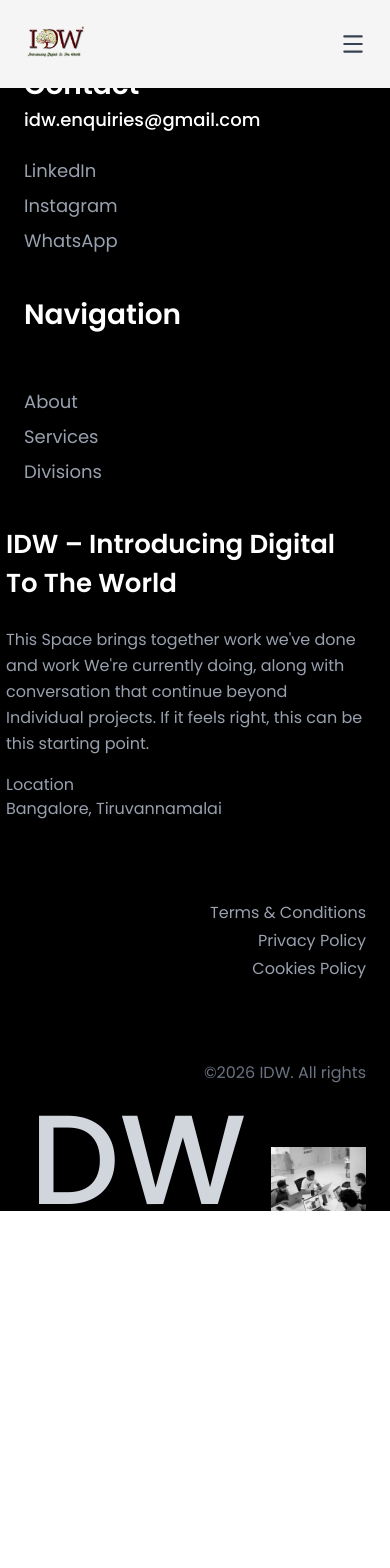
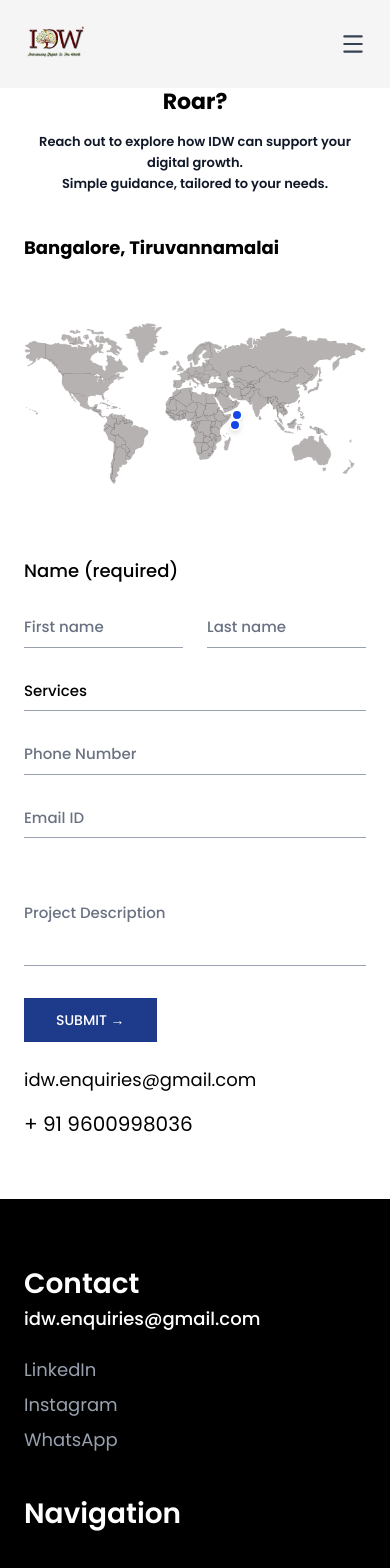
Before and after one commit to shibu-idw/IDW, a React (Vite) app: page /contact in a window 390 px wide. Shown: the top 1568 px of the page. Before the commit the page ends 1211 px from the top, so only its background shows below. Built offline with nearby package versions, Linux system fonts and the light colour scheme.

Commit message:
sathish contsus page correction

```diff
--- a/src/App.jsx
+++ b/src/App.jsx
@@ -5,6 +5,7 @@
 import Home from "./Pages/Home"
 import About from "./Pages/Aboutpage"
 import Footer from './Components/Footer/Footer'
+import Contact from "./Components/Contact/contactus"
 
 const App = () => {
   return (
@@ -15,6 +16,7 @@
         <Route path="/" element={<Home />} />
         <Route path="/about" element={<About />} />
         <Route path="/division" element={<Division />} />
+        <Route path="/contact" element={<Contact />} />
       </Routes>
       <Footer />
     </>
--- /dev/null
+++ b/src/Components/Contact/contactus.jsx
@@ -0,0 +1,140 @@
+import React from "react";
+import mapImg from "./../../assets/Footer/Contact1.png";
+
+const HeroContact = () => {
+  return (
+    <section className="bg-white px-6 md:px-10 lg:px-20 py-15 font-Poppins">
+
+      {/* ── HEADING ── */}
+      <div className="text-center max-w-5xl mx-auto mb-10">
+        <h1 className="text-[22px] sm:text-[28px] md:text-[38px] lg:text-[52px] font-bold text-black leading-tight">
+          Ready to Make Your Brand Roar?
+        </h1>
+        <p className="font-Inter text-gray-900 text-[13px] sm:text-[15px] md:text-[17px] lg:text-[20px] font-semibold leading-relaxed text-center mt-4">
+          Reach out to explore how IDW can support your digital growth. <br />
+          Simple guidance, tailored to your needs.
+        </p>
+      </div>
+
+      {/* ── CONTENT ROW ── */}
+      <div className="flex flex-col lg:flex-row gap-6 lg:gap-16 items-start">
+
+        {/* LEFT — Map + location + email (desktop) */}
+        <div className="flex flex-col w-full lg:w-[55%]">
+
+          <h3 className="text-[18px] md:text-[22px] lg:text-[24px] font-bold text-black mb-3">
+            Bangalore, Tiruvannamalai
+          </h3>
+
+          {/* Map with two blue dots */}
+          <div className="relative w-full">
+            <img
+              src={mapImg}
+              alt="map"
+              className="w-full h-[260px] sm:h-[320px] md:h-[380px] lg:h-[400px] object-contain object-left"
+            />
+
+            {/* Bangalore dot */}
+            <div
+              className="absolute w-3 h-3 bg-blue-700 rounded-full border-2 border-white shadow-md"
+              style={{ top: "52%", left: "60.5%" }}
+              title="Bangalore"
+            />
+
+            {/* Tiruvannamalai dot */}
+            <div
+              className="absolute w-3 h-3 bg-blue-700 rounded-full border-2 border-white shadow-md"
+              style={{ top: "56%", left: "60%" }}
+              title="Tiruvannamalai"
+            />
+          </div>
+
+          {/* Desktop — email bottom-left */}
+          <p className="hidden lg:block font-Inter text-[20px] text-black mt-4">
+            idw.enquiries@gmail.com
+          </p>
+        </div>
+
+        {/* RIGHT — Form */}
+        <div className="w-full lg:w-[40%]">
+
+          <h3 className="text-[18px] md:text-[22px] lg:text-[24px] font-medium mb-6 text-black">
+            Name (required)
+          </h3>
+
+          {/* First + Last name */}
+          <div className="flex gap-6 mb-6">
+            <input
+              type="text"
+              placeholder="First name"
+              className="w-1/2 bg-transparent border-b border-gray-400 font-medium text-[15px] md:text-[17px] text-black placeholder-gray-500 focus:outline-none py-2"
+            />
+            <input
+              type="text"
+              placeholder="Last name"
+              className="w-1/2 bg-transparent border-b border-gray-400 font-medium text-[15px] md:text-[17px] text-black placeholder-gray-500 focus:outline-none py-2"
+            />
+          </div>
+
+          {/* Services */}
+          <div className="mb-6">
+            <select className="w-full bg-transparent font-medium text-[15px] md:text-[17px] border-b border-gray-400 text-black focus:outline-none py-2 appearance-none cursor-pointer">
+              <option>Services</option>
+              <option>Digital Marketing</option>
+              <option>Design & Development</option>
+              <option>Branding & Strategy</option>
+              <option>Analytics & Reporting</option>
+              <option>Digital Consulting</option>
+            </select>
+          </div>
+
+          {/* Phone */}
+          <div className="mb-6">
+            <input
+              type="text"
+              placeholder="Phone Number"
+              className="w-full bg-transparent border-b border-gray-400 font-medium text-[15px] md:text-[17px] text-black placeholder-gray-500 focus:outline-none py-2"
+            />
+          </div>
+
+          {/* Email */}
+          <div className="mb-6">
+            <input
+              type="email"
+              placeholder="Email ID"
+              className="w-full bg-transparent border-b border-gray-400 font-medium text-[15px] md:text-[17px] text-black placeholder-gray-500 focus:outline-none py-2"
+            />
+          </div>
+
+          {/* Project Description */}
+          <div className="mb-6">
+            <input
+              type="text"
+              placeholder="Project Description"
+              className="w-full bg-transparent border-b border-gray-400 font-medium text-[15px] md:text-[17px] text-black placeholder-gray-500 focus:outline-none py-10"
+            />
+          </div>
+
+          {/* Submit */}
+          <button className="bg-[#1E3A8A] text-white px-8 py-3 text-sm font-medium hover:opacity-90 transition mt-2">
+            SUBMIT →
+          </button>
+
+          {/* Mobile — email below submit */}
+          <p className="font-Inter mt-6 text-[18px] text-black text-left lg:hidden">
+            idw.enquiries@gmail.com
+          </p>
+
+          {/* Phone */}
+          <p className="font-Inter mt-4 text-[20px] md:text-[24px] text-black text-left lg:text-right">
+            + 91 9600998036
+          </p>
+
+        </div>
+      </div>
+
+    </section>
+  );
+};
+
+export default HeroContact;
--- a/src/Components/Footer/Footer.jsx
+++ b/src/Components/Footer/Footer.jsx
@@ -5,20 +5,18 @@
   return (
     <footer className="bg-black text-gray-400 px-6 md:px-10 lg:px-20 pt-16 pb-0">
 
-      {/* TOP (FLEX) */}
-      <div className="flex flex-col md:flex-row justify-between gap-10">
+      {/* ── TOP SECTION: flex row on desktop, single column on mobile/tab ── */}
+      <div className="flex flex-col lg:flex-row justify-between gap-10">
 
         {/* Contact */}
-        <div className="md:w-[30%]">
+        <div className="lg:w-[30%]">
           <h3 className="text-white text-[28px] font-semibold font-Poppins">
             Contact
           </h3>
-
-          <p className="text-white text-[18px] font-medium">
+          <p className="text-white text-[18px] font-medium font-Inter">
             idw.enquiries@gmail.com
           </p>
-
-          <ul className="space-y-2 text-[18px] mt-6">
+          <ul className="space-y-2 text-[18px] mt-6 font-Inter">
             <li className="hover:text-white cursor-pointer">LinkedIn</li>
             <li className="hover:text-white cursor-pointer">Instagram</li>
             <li className="hover:text-white cursor-pointer">WhatsApp</li>
@@ -26,67 +24,55 @@
         </div>
 
         {/* Navigation */}
-        <div className="md:w-[25%]">
+        <div className="lg:w-[25%]">
           <h3 className="text-white text-[28px] font-semibold font-Poppins mb-13">
             Navigation
           </h3>
-
-          <ul className="space-y-2 text-[18px]">
+          <ul className="space-y-2 text-[18px] font-Inter">
             <li className="hover:text-white cursor-pointer">About</li>
             <li className="hover:text-white cursor-pointer">Services</li>
             <li className="hover:text-white cursor-pointer">Divisions</li>
           </ul>
         </div>
 
-        {/* About */}
-        <div className="md:w-[45%] max-w-md">
-          <h3 className="text-white text-[26px] font-semibold font-Poppins -ml-4.5 mb-6">
+        {/* About / IDW Description */}
+        <div className="lg:w-[45%] lg:max-w-md">
+          <h3 className="text-white text-[26px] font-semibold font-Poppins mb-6">
             IDW – Introducing Digital To The World
           </h3>
-
-          <div className="px-6 md:px-10 lg:px-20 -mx-6 md:-mx-10 lg:-mx-20">
-            <p className="text-[16px] leading-relaxed mb-4 text-left -ml-4.5">
+          <p className="text-[16px] leading-relaxed mb-4 font-Inter">
             This Space brings together work we've done and work We're currently
             doing, along with conversation that continue beyond Individual
             projects. If it feels right, this can be this starting point.
           </p>
-
-            <p className="text-[16px] text-left -ml-4.5">
+          <p className="text-[16px] font-Inter">
             <span className="text-gray-400">Location</span> <br />
             Bangalore, Tiruvannamalai
           </p>
         </div>
-        </div>
 
       </div>
 
-      {/* BOTTOM */}
+      {/* ── BOTTOM SECTION ── */}
       <div className="mt-10">
-        <div className="flex flex-wrap md:flex-nowrap justify-between items-end pt-10 overflow-hidden">
 
-          {/* POLICIES */}
-          <div className="w-full md:w-auto order-1 md:order-3 ml-10 text-right text-md mb-6 md:mb-0">
-            <p className="hover:text-white mb-1 cursor-pointer">
-              Terms & Conditions
-            </p>
-            <p className="hover:text-white mb-1 cursor-pointer">
-              Privacy Policy
-            </p>
-            <p className="hover:text-white mb-1 cursor-pointer">
-              Cookies Policy
-            </p>
+        {/* ── DESKTOP BOTTOM (lg and above) ── */}
+        <div className="hidden lg:flex flex-wrap md:flex-nowrap justify-between items-end pt-10 overflow-hidden">
 
-            <p className="mt-20 text-gray-500">
-              ©2026 IDW. All rights
-            </p>
+          {/* Policies */}
+          <div className="w-full md:w-auto order-1 md:order-3 ml-10 text-right text-md mb-6 md:mb-0 font-Inter">
+            <p className="hover:text-white mb-1 cursor-pointer">Terms & Conditions</p>
+            <p className="hover:text-white mb-1 cursor-pointer">Privacy Policy</p>
+            <p className="hover:text-white mb-1 cursor-pointer">Cookies Policy</p>
+            <p className="mt-20 text-gray-500">©2026 IDW. All rights</p>
           </div>
 
-          {/* IDW */}
-          <h1 className="w-1/2 md:w-auto order-2 md:order-1 text-[127px] sm:text-[120px] md:text-[332px] font-medium text-gray-300 leading-[0.8] -ml-7">
+          {/* IDW large text */}
+          <h1 className="w-1/2 md:w-auto order-2 md:order-1 text-[127px] sm:text-[120px] md:text-[332px] font-medium font-Poppins text-gray-300 leading-[0.8] -ml-7">
             IDW
           </h1>
 
-          {/* IMAGE */}
+          {/* Footer image */}
           <div className="w-1/2 md:w-auto order-3 md:order-2 flex justify-end">
             <img
               src={footerImg}
@@ -96,6 +82,66 @@
           </div>
 
         </div>
+
+        {/* ── TAB BOTTOM (md only: 768px–1023px) ── */}
+        <div className="hidden md:block lg:hidden pt-6">
+
+          {/* Policies — right aligned */}
+          <div className="text-right text-[14px] mb-2 font-Inter">
+            <p className="hover:text-white mb-1 cursor-pointer">Terms & Conditions</p>
+            <p className="hover:text-white mb-1 cursor-pointer">Privacy Policy</p>
+            <p className="hover:text-white mb-1 cursor-pointer">Cookies Policy</p>
+          </div>
+
+          {/* Copyright — right aligned */}
+          <div className="text-right text-[13px] text-gray-500 mb-2 font-Inter">
+            @2026 IDW. All rights
+          </div>
+
+          {/* IDW full width + image at bottom-right corner */}
+          <div className="relative overflow-hidden">
+            <h1 className="text-[220px] font-medium font-Poppins text-white leading-[0.85] -ml-4">
+              IDW
+            </h1>
+            <img
+              src={footerImg}
+              alt="footer visual"
+              className="absolute bottom-0 right-0 w-[200px] h-auto object-cover grayscale"
+            />
+          </div>
+
+        </div>
+
+        {/* ── MOBILE BOTTOM (below md: 0px–767px) ── */}
+        <div className="block md:hidden pt-6">
+
+          {/* Policies — right aligned */}
+          <div className="text-right text-[14px] mb-2 font-Inter">
+            <p className="hover:text-white mb-1 cursor-pointer">Terms & Conditions</p>
+            <p className="hover:text-white mb-1 cursor-pointer">Privacy Policy</p>
+            <p className="hover:text-white mb-1 cursor-pointer">Cookies Policy</p>
+          </div>
+
+          {/* Copyright — right aligned */}
+          <div className="text-right text-[13px] text-gray-500 mb-2 font-Inter">
+            @2026 IDW. All rights
+          </div>
+
+          {/* IDW text + image side by side */}
+          <div className="flex items-end justify-between overflow-hidden">
+            <h1 className="text-[120px] font-medium
+            font-Poppins text-gray-300 leading-[0.85] -ml-3">
+              IDW
+            </h1>
+            <img
+              src={footerImg}
+              alt="footer visual"
+              className="w-[80px] h-auto object-cover grayscale mb-1"
+            />
+          </div>
+
+        </div>
+
       </div>
 
     </footer>
```
Also changed, not shown: src/assets/Footer/Contact1.png (added), 1 other file (tests, documents, lock files or other folders). Lines whose indentation alone changed are shown as unchanged.
